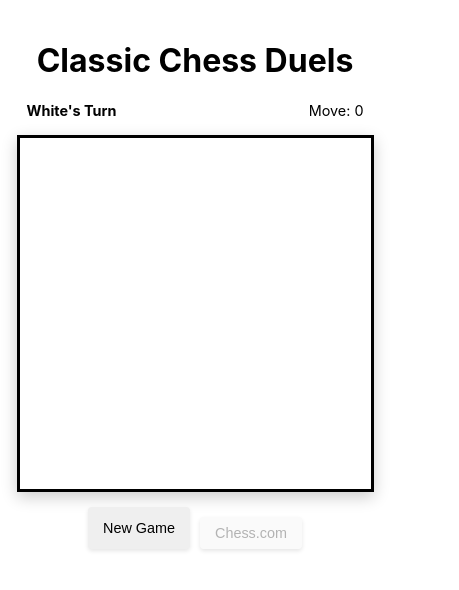
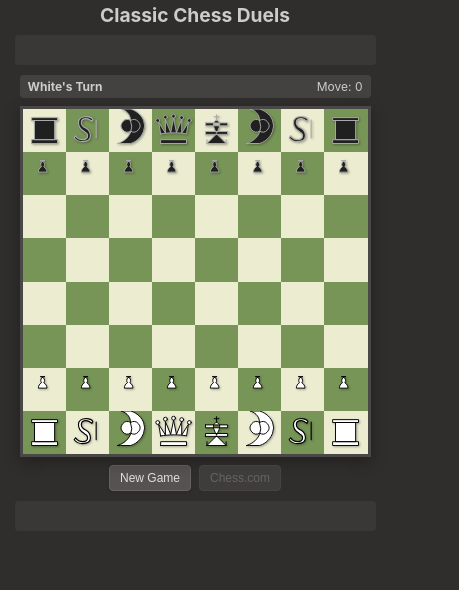
Before and after one commit to tejasbhati27/classic-chess-duels, a React (Create React App) app: page / in a window 390 px wide. Shown: the top 590 px of the page, 459 px wide, since content can reach past the window. Built offline with nearby package versions, Linux system fonts and the light colour scheme.

Commit message:
Update App.css

```diff
--- a/src/App.css
+++ b/src/App.css
@@ -1,75 +1,71 @@
-/* === Base Styles === */
-body {
+/* === Global Reset & Full Screen Setup === */
+*, *::before, *::after {
+  box-sizing: border-box;
   margin: 0;
-  font-family: -apple-system, BlinkMacSystemFont, 'Segoe UI', 'Roboto', 'Oxygen',
-    'Ubuntu', 'Cantarell', 'Fira Sans', 'Droid Sans', 'Helvetica Neue',
-    sans-serif;
+  padding: 0;
+}
+
+html, body, #root {
+  height: 100%;
+  width: 100%;
+  overflow: hidden; /* Prevent scrollbars on the body */
+  font-family: -apple-system, BlinkMacSystemFont, 'Segoe UI', Roboto, Oxygen, Ubuntu, Cantarell, 'Open Sans', 'Helvetica Neue', sans-serif;
   -webkit-font-smoothing: antialiased;
   -moz-osx-font-smoothing: grayscale;
-  display: flex;
-  justify-content: center;
-  align-items: flex-start; /* Align to top */
-  min-height: 100vh;
-  padding-top: 20px;
-  transition: background-color 0.3s ease; /* Theme transition */
 }
 
+/* === App Container === */
 .app {
   display: flex;
   flex-direction: column;
-  align-items: center;
+  height: 100%;
   width: 100%;
-  max-width: 950px; /* Wider to accommodate captured pieces comfortably */
-  padding: 0 10px; /* Add padding for smaller screens */
-  box-sizing: border-box;
+  transition: background-color 0.3s ease;
 }
 
 h1 {
-  margin-bottom: 15px;
-  transition: color 0.3s ease; /* Theme transition */
+  text-align: center;
+  padding: 5px 0;
+  font-size: clamp(1.2rem, 3vmin, 1.8rem); /* Responsive font size */
+  flex-shrink: 0; /* Prevent shrinking */
+  transition: color 0.3s ease;
+  user-select: none;
 }
 
+/* === Game Area Layout === */
 .game-area {
+  flex-grow: 1; /* Takes remaining vertical space */
   display: flex;
+  /* Default: Horizontal layout for wider screens */
+  flex-direction: row;
   justify-content: center;
-  align-items: flex-start;
-  width: 100%;
-  gap: 15px; /* Space between captured pieces and board */
+  align-items: center; /* Center board vertically */
+  padding: 10px;
+  gap: 15px;
+  overflow: hidden; /* Prevent internal scrolling */
 }
 
 .board-container {
   display: flex;
   flex-direction: column;
   align-items: center;
-}
-
-.status-bar {
-  width: 100%;
-  min-height: 30px; /* Ensure consistent height */
-  padding: 5px 10px;
-  margin-bottom: 10px;
-  border-radius: 4px;
-  display: flex;
-  justify-content: space-between;
-  align-items: center;
-  font-size: 0.9em;
-  box-sizing: border-box;
-  transition: background-color 0.3s ease, color 0.3s ease; /* Theme transition */
-}
-.status-bar .status-message {
-    font-weight: bold;
+  justify-content: center;
+  /* Let the board determine the container size */
 }
 
 .chessboard {
-  /* Adjust size as needed, using aspect-ratio is good for responsiveness */
-  width: clamp(300px, 90vmin, 520px);
-  aspect-ratio: 1 / 1; /* Maintain square shape */
+  /* Dynamically sized board based on viewport height/width */
+  /* Max size 520px, min size 280px, scales with 90% of smallest viewport dimension */
+  --board-size: clamp(280px, 90vmin, 600px);
+  width: var(--board-size);
+  height: var(--board-size);
   display: grid;
   grid-template-columns: repeat(8, 1fr);
   grid-template-rows: repeat(8, 1fr);
-  border: 3px solid; /* Border color set by theme */
-  box-shadow: 0 5px 15px rgba(0, 0, 0, 0.2);
-  transition: border-color 0.3s ease; /* Theme transition */
+  box-shadow: 0 5px 15px rgba(0, 0, 0, 0.3);
+  border: 3px solid; /* Color set by theme */
+  transition: border-color 0.3s ease;
+  position: relative; /* For absolute positioning inside if needed */
 }
 
 .square {
@@ -77,167 +73,259 @@ h1 {
   justify-content: center;
   align-items: center;
   position: relative;
-  cursor: grab; /* Indicate draggable potential */
-  transition: background-color 0.2s ease; /* Smooth background changes */
+  cursor: grab;
+  transition: background-color 0.15s ease;
+  overflow: hidden; /* Prevent pieces slightly overflowing */
 }
 .square:active {
   cursor: grabbing;
 }
 
-/* === Piece Styles (Consistent Black & White) === */
+/* === Piece Styling (SVG) === */
 .piece {
-  font-size: clamp(28px, 7vmin, 48px); /* Responsive font size */
+  /* Size relative to the square (which is 1/8th of board size) */
+  width: 85%;
+  height: 85%;
   user-select: none;
-  text-shadow: 1px 1px 2px rgba(0, 0, 0, 0.3);
-  transition: opacity 0.2s ease-out, transform 0.2s ease-out; /* Animation */
-  z-index: 10; /* Make sure pieces are above indicators */
-  pointer-events: none; /* Pieces themselves shouldn't block square events */
+  transition: opacity 0.2s ease-out, transform 0.2s ease-out;
+  z-index: 10;
+  pointer-events: none; /* Let square handle events */
 }
 
-.piece.hidden { /* Used during drag start for visual feedback */
-    opacity: 0.4;
+.piece svg {
+  width: 100%;
+  height: 100%;
+  display: block; /* Remove extra space below inline SVGs */
+  /* Drop shadow for depth */
+  filter: drop-shadow(1px 1px 1px rgba(0,0,0,0.3));
 }
 
-/* !! Force Black and White Pieces !! */
-.piece.white-piece {
-    color: #ffffff;
-    /* Optional subtle stroke for contrast on light squares */
-    /* -webkit-text-stroke: 0.5px black;
-       text-stroke: 0.5px black; */
+/* Colors will be set via fill in the theme */
+.piece.white-piece svg { }
+.piece.black-piece svg { }
+
+.piece.hidden {
+  opacity: 0.3;
+  transform: scale(0.95);
 }
 
-.piece.black-piece {
-    color: #000000;
-     /* Optional subtle stroke for contrast on dark squares */
-    /* -webkit-text-stroke: 0.5px white;
-       text-stroke: 0.5px white; */
+/* === Interaction & Status === */
+.status-bar {
+  width: 100%; /* Match board width */
+  padding: 4px 8px;
+  margin-bottom: 8px;
+  border-radius: 4px;
+  display: flex;
+  justify-content: space-between;
+  align-items: center;
+  font-size: clamp(0.75rem, 2vmin, 0.9rem);
+  box-sizing: border-box;
+  transition: background-color 0.3s ease, color 0.3s ease;
+  flex-shrink: 0; /* Prevent shrinking */
+}
+.status-bar .status-message {
+  font-weight: bold;
+  overflow: hidden;
+  white-space: nowrap;
+  text-overflow: ellipsis;
 }
 
-/* === Interaction Styles === */
 .square.selected {
-  /* Use outline instead of background to not clash with drop targets */
-  outline: 3px solid rgba(255, 215, 0, 0.7); /* Gold outline */
-  outline-offset: -3px;
-  z-index: 5; /* Bring selected outline above neighbours */
+  outline: max(2px, 0.5vmin) solid rgba(255, 215, 0, 0.8); /* Responsive outline */
+  outline-offset: calc(-1 * max(2px, 0.5vmin));
+  z-index: 5;
 }
 
-/* Legal Move Indicator (Dot) */
 .legal-move-indicator {
   position: absolute;
-  width: 25%;
-  height: 25%;
+  /* Responsive indicator size */
+  width: clamp(8px, 3vmin, 15px);
+  height: clamp(8px, 3vmin, 15px);
   border-radius: 50%;
   pointer-events: none;
   opacity: 0.4;
-  transition: background-color 0.3s ease; /* Theme transition */
+  transition: background-color 0.3s ease;
+  z-index: 1; /* Below pieces */
 }
 
-/* Drag and Drop Highlighting */
 .square.drag-over-valid {
-    background-color: rgba(0, 255, 0, 0.3); /* Green tint for valid drop */
+  background-color: rgba(30, 180, 30, 0.3);
 }
 .square.drag-over-invalid {
-     background-color: rgba(255, 0, 0, 0.3); /* Red tint for invalid drop */
+  background-color: rgba(220, 40, 40, 0.3);
   cursor: no-drop;
 }
 
-/* === Captured Pieces Styles === */
+/* === Captured Pieces === */
 .captured-pieces {
-  width: 60px; /* Slightly narrower */
-  min-height: clamp(300px, 90vmin, 520px); /* Match board height */
-  padding: 10px 5px;
+  padding: 5px;
   border-radius: 4px;
   box-sizing: border-box;
   display: flex;
+  gap: max(2px, 0.5vmin); /* Responsive gap */
+  transition: background-color 0.3s ease;
+  overflow: hidden; /* Hide overflow if too many pieces */
+  flex-shrink: 1; /* Allow shrinking */
+  min-width: 30px; /* Ensure it doesn't collapse completely */
+}
+/* Horizontal Layout (Default) */
+.captured-pieces.horizontal {
+    flex-direction: row;
+    flex-wrap: wrap; /* Wrap pieces */
+    align-content: flex-start;
+    justify-content: flex-start;
+    height: clamp(40px, 10vmin, 60px); /* Fixed height for horizontal */
+    width: var(--board-size); /* Match board width */
+    margin: 5px 0; /* Add margin when horizontal */
+}
+/* Vertical Layout (Used in row flex) */
+.captured-pieces.vertical {
     flex-direction: column;
-  flex-wrap: wrap;
-  align-content: flex-start;
-  gap: 4px;
-  transition: background-color 0.3s ease; /* Theme transition */
+    flex-wrap: nowrap;
+    align-items: center;
+    justify-content: flex-start;
+    width: clamp(40px, 10vmin, 60px); /* Fixed width for vertical */
+    height: var(--board-size); /* Match board height */
 }
 
 .captured-pieces .piece-icon {
-    font-size: clamp(16px, 4vmin, 24px); /* Responsive captured icons */
-    line-height: 1;
-    opacity: 0.8;
-     /* Ensure captured pieces also use forced B&W */
-    &.white-piece { color: #fff; }
-    &.black-piece { color: #000; }
+  /* Smaller icons for captured pieces */
+  width: clamp(16px, 4vmin, 24px);
+  height: clamp(16px, 4vmin, 24px);
+  opacity: 0.9;
+}
+.captured-pieces .piece-icon svg {
+  filter: drop-shadow(1px 1px 1px rgba(0,0,0,0.2));
 }
 
-/* === Buttons === */
+/* === Controls === */
 .controls {
-    margin-top: 15px;
+  margin-top: 8px;
   display: flex;
-    gap: 10px;
-    flex-wrap: wrap; /* Allow wrapping on small screens */
+  gap: 8px;
+  flex-wrap: wrap;
   justify-content: center;
+  flex-shrink: 0; /* Prevent shrinking */
 }
 
 .control-button {
-    padding: 8px 15px;
-    font-size: 0.9em;
+  padding: 5px 10px;
+  font-size: clamp(0.75rem, 2vmin, 0.9rem);
   cursor: pointer;
-    border: none;
+  border: 1px solid transparent;
   border-radius: 4px;
-    transition: background-color 0.2s ease, color 0.2s ease, box-shadow 0.2s ease;
-    box-shadow: 0 2px 4px rgba(0,0,0,0.1);
+  transition: background-color 0.2s ease, color 0.2s ease, box-shadow 0.2s ease, border-color 0.2s ease;
+  box-shadow: 0 1px 3px rgba(0,0,0,0.1);
 }
 .control-button:hover {
-    box-shadow: 0 4px 8px rgba(0,0,0,0.15);
+  box-shadow: 0 2px 5px rgba(0,0,0,0.15);
 }
 .control-button:active {
-     box-shadow: 0 1px 2px rgba(0,0,0,0.1);
+  box-shadow: inset 0 1px 2px rgba(0,0,0,0.1);
+}
+.control-button:disabled {
+    opacity: 0.6;
+    cursor: not-allowed;
+    box-shadow: none;
 }
 
-/* === Theme Switching Section === */
 .theme-selector {
-    margin-top: 10px;
     display: flex;
-    gap: 8px;
+    gap: 5px;
+}
+
+/* ================================== */
+/*       THEME: Chess.com Style       */
+/* ================================== */
+.theme-chesscom { background-color: #302E2C; } /* Dark background */
+.theme-chesscom h1 { color: #cccccc; }
+.theme-chesscom .status-bar { background-color: #444240; color: #cccccc; }
+.theme-chesscom .chessboard { border-color: #4a4846; }
+
+/* Board Colors */
+.theme-chesscom .square.light { background-color: #EBECD0; } /* Beige/Cream */
+.theme-chesscom .square.dark { background-color: #779556; }  /* Muted Green */
+
+.theme-chesscom .legal-move-indicator { background-color: rgba(40, 40, 40, 0.4); }
+
+/* SVG Piece Colors */
+.theme-chesscom .piece.white-piece svg { fill: #FFFFFF; }
+.theme-chesscom .piece.black-piece svg { fill: #202020; } /* Very dark grey/black */
+
+/* Captured Pieces Area */
+.theme-chesscom .captured-pieces { background-color: #3a3836; }
+.theme-chesscom .captured-pieces .piece-icon svg { /* Same fill as board pieces */ }
+
+/* Buttons */
+.theme-chesscom .control-button {
+    background-color: #555250;
+    color: #e0e0e0;
+    border-color: #666361;
+}
+.theme-chesscom .control-button:hover {
+    background-color: #605d5b;
+    border-color: #777472;
+}
+.theme-chesscom .control-button:disabled {
+    background-color: #4a4846;
+    color: #888;
+    border-color: #555250;
+}
+
+/* === (Keep other theme definitions below if desired) === */
+/* .theme-light { ... } */
+/* .theme-dark { ... } */
+/* .theme-classic { ... } */
+
+
+/* === Responsive Adjustments === */
+
+/* Medium screens (Tablets/Small Laptops) - Board still central */
+@media (max-width: 768px) {
+    .game-area {
+        /* Stack captured vertically beside board */
+        align-items: center; /* Center vertically too */
+    }
+     /* Captured pieces zones remain vertical */
+     .captured-pieces.horizontal { display: none; } /* Hide horizontal if using vertical */
+     .captured-pieces.vertical { display: flex; }
 }
 
 
-/* ================================== */
-/*           THEME: Light             */
-/* ================================== */
-.theme-light { background-color: #f7f7f7; }
-.theme-light h1 { color: #333; }
-.theme-light .status-bar { background-color: #e0e0e0; color: #444; }
-.theme-light .chessboard { border-color: #888; }
-.theme-light .square.light { background-color: #f0d9b5; }
-.theme-light .square.dark { background-color: #b58863; }
-.theme-light .legal-move-indicator { background-color: rgba(0, 0, 0, 0.3); } /* Darker dot */
-.theme-light .captured-pieces { background-color: #eaeaea; }
-.theme-light .control-button { background-color: #6c757d; color: white; }
-.theme-light .control-button:hover { background-color: #5a6268; }
+/* Small screens (Mobile) */
+@media (max-width: 550px) {
+     h1 { padding: 3px 0; }
+     .game-area {
+        /* Stack everything vertically */
+        flex-direction: column;
+        justify-content: flex-start; /* Align top */
+        align-items: center; /* Center horizontally */
+        padding: 5px;
+        gap: 5px;
+        overflow-y: auto; /* Allow scroll if needed on very small screens */
+     }
+     /* Put captured pieces above/below board */
+     .captured-pieces.vertical { display: none; } /* Hide vertical */
+     .captured-pieces.horizontal {
+         display: flex;
+         order: -1; /* Default: Black's captures above board */
+         width: 95%; /* Slightly less than board */
+         max-width: var(--board-size);
+         height: auto; /* Auto height */
+         min-height: 30px;
+         margin-bottom: 5px;
+     }
+      .captured-pieces.captured-by-black { order: -1; margin-bottom: 5px; margin-top: 0;} /* Black's captures (White lost) */
+      .captured-pieces.captured-by-white { order: 1; margin-top: 5px; margin-bottom: 0;} /* White's captures (Black lost) */
 
+      .board-container { order: 0; } /* Board is central */
+}
 
-/* ================================== */
-/*            THEME: Dark             */
-/* ================================== */
-.theme-dark { background-color: #2c2f33; }
-.theme-dark h1 { color: #e0e0e0; }
-.theme-dark .status-bar { background-color: #4f545c; color: #e0e0e0; }
-.theme-dark .chessboard { border-color: #666; }
-.theme-dark .square.light { background-color: #a0a0a0; } /* Grey light squares */
-.theme-dark .square.dark { background-color: #6a6a6a; } /* Darker grey dark squares */
-.theme-dark .legal-move-indicator { background-color: rgba(255, 255, 255, 0.3); } /* Lighter dot */
-.theme-dark .captured-pieces { background-color: #40444b; }
-.theme-dark .control-button { background-color: #7289da; color: white; } /* Discord-like blue */
-.theme-dark .control-button:hover { background-color: #677bc4; }
-
-
-/* ================================== */
-/*          THEME: Forest             */
-/* ================================== */
-.theme-forest { background-color: #e4efe1; } /* Light leafy green background */
-.theme-forest h1 { color: #2f4f2f; } /* Dark Green */
-.theme-forest .status-bar { background-color: #a4b89a; color: #2f3e2f; } /* Muted green */
-.theme-forest .chessboard { border-color: #556b2f; } /* Dark Olive Green */
-.theme-forest .square.light { background-color: #e8e8d8; } /* Beige/Cream */
-.theme-forest .square.dark { background-color: #7a9467; } /* Forest Green */
-.theme-forest .legal-move-indicator { background-color: rgba(47, 79, 47, 0.4); } /* Dark Green Dot */
-.theme-forest .captured-pieces { background-color: #c1cec0; } /* Lighter muted green */
-.theme-forest .control-button { background-color: #8fbc8f; color: #2f4f2f; } /* Dark Sea Green */
-.theme-forest .control-button:hover { background-color: #7aa97a; }
+/* Very small screens adjustment */
+@media (max-height: 450px) and (orientation: landscape) {
+    /* If screen is very short but wide, force horizontal layout */
+     .game-area { flex-direction: row; align-items: center;}
+     .captured-pieces.horizontal { display: none; }
+     .captured-pieces.vertical { display: flex; }
+     h1 { display: none; } /* Hide title to save space */
+}
```
Lines whose indentation alone changed are shown as unchanged.
